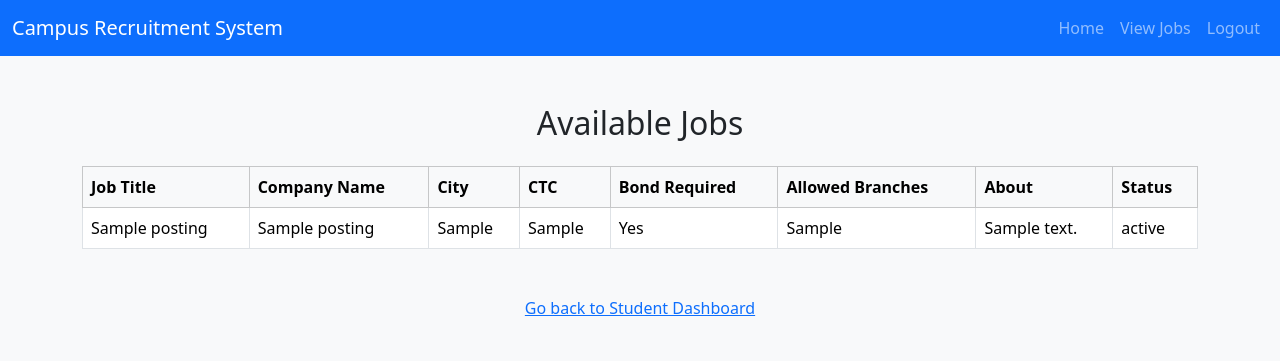
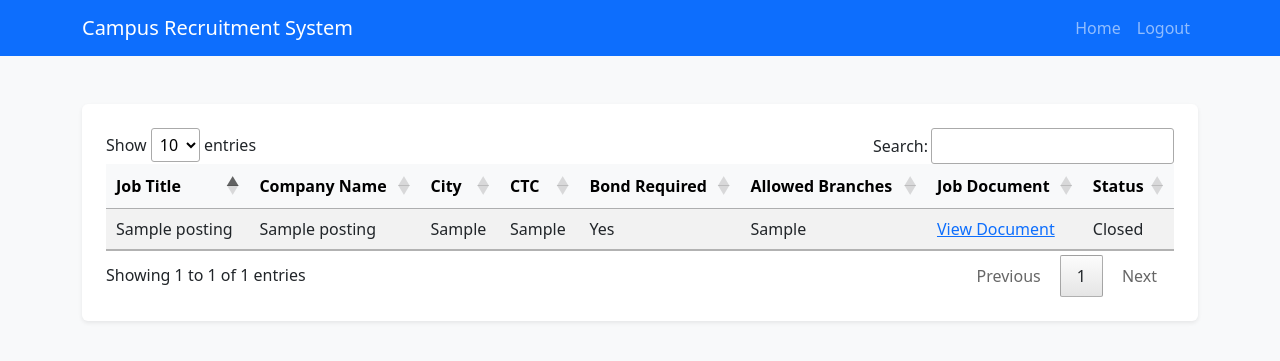
Before and after one commit to Kenil-08/Campus-Recruitment-Management-System, a PHP site: page /students/view_jobs.php in a window 1280 px wide. Shown: the top 361 px of the page. Run offline with PHP 8.4, Linux system fonts and the light colour scheme; tables that the repository leaves empty or names only in its code hold one stand-in row (values such as "Sample post"); some libraries are stand-ins or nearby versions.

Commit message:
Shows Jobs Table

```diff
--- a/students/view_jobs.php
+++ b/students/view_jobs.php
@@ -2,7 +2,7 @@
 include '../db.php'; // Adjust the path to your database connection file
 
 // Fetch job postings from the job_postings table
-$query = "SELECT job_title, company_name, city, ctc, bond, allowed_branch, about, status FROM job_postings";
+$query = "SELECT job_title, company_name, city, ctc, bond, allowed_branch, status, job_document FROM job_postings";
 $result = mysqli_query($conn, $query);
 
 if (!$result) {
@@ -17,73 +17,83 @@ if (!$result) {
     <meta charset="UTF-8">
     <meta name="viewport" content="width=device-width, initial-scale=1.0">
     <title>View Jobs</title>
-    <link href="https://cdn.jsdelivr.net/npm/bootstrap@5.3.0-alpha1/dist/css/bootstrap.min.css" rel="stylesheet">
+    <link href="https://cdn.jsdelivr.net/npm/bootstrap@5.3.0/dist/css/bootstrap.min.css" rel="stylesheet">
+    <link rel="stylesheet" href="https://cdn.datatables.net/1.11.5/css/jquery.dataTables.min.css">
+    <script src="https://code.jquery.com/jquery-3.5.1.js"></script>
+    <script src="https://cdn.datatables.net/1.11.5/js/jquery.dataTables.min.js"></script>
 </head>
 <body class="bg-light">
 
     <!-- Navbar -->
     <nav class="navbar navbar-expand-lg navbar-dark bg-primary">
-        <div class="container-fluid">
+        <div class="container">
             <a class="navbar-brand" href="student_dashboard.php">Campus Recruitment System</a>
-            <button class="navbar-toggler" type="button" data-bs-toggle="collapse" data-bs-target="#navbarNav" aria-controls="navbarNav" aria-expanded="false" aria-label="Toggle navigation">
-                <span class="navbar-toggler-icon"></span>
-            </button>
             <div class="collapse navbar-collapse" id="navbarNav">
                 <ul class="navbar-nav ms-auto">
                     <li class="nav-item">
                         <a class="nav-link" href="student_dashboard.php">Home</a>
                     </li>
                     <li class="nav-item">
-                        <a class="nav-link" href="view_jobs.php">View Jobs</a>
-                    </li>
-                    <li class="nav-item">
-                        <a class="nav-link" href="logout.php">Logout</a>
+                        <a class="nav-link" href="../index.php">Logout</a>
                     </li>
                 </ul>
             </div>
         </div>
     </nav>
 
-    <!-- Jobs Table -->
+    <!-- Jobs Data Table -->
     <div class="container mt-5">
-        <h2 class="text-center mb-4">Available Jobs</h2>
+        <div class="bg-white p-4 rounded shadow-sm">
 
-        <div class="table-responsive">
-            <table class="table table-bordered table-hover">
+            <table id="jobsTable" class="table table-striped">
                 <thead class="table-light">
                     <tr>
-                        <th>Job Title</th>
-                        <th>Company Name</th>
-                        <th>City</th>
-                        <th>CTC</th>
-                        <th>Bond Required</th>
-                        <th>Allowed Branches</th>
-                        <th>About</th>
-                        <th>Status</th>
+                        <th scope="col">Job Title</th>
+                        <th scope="col">Company Name</th>
+                        <th scope="col">City</th>
+                        <th scope="col">CTC</th>
+                        <th scope="col">Bond Required</th>
+                        <th scope="col">Allowed Branches</th>
+                        <th scope="col">Job Document</th>
+                        <th scope="col">Status</th>
                     </tr>
                 </thead>
                 <tbody>
                     <?php while ($row = mysqli_fetch_assoc($result)) : ?>
                         <tr>
-                            <td><?php echo $row['job_title']; ?></td>
-                            <td><?php echo $row['company_name']; ?></td>
-                            <td><?php echo $row['city']; ?></td>
-                            <td><?php echo $row['ctc']; ?></td>
+                            <td><?php echo htmlspecialchars($row['job_title']); ?></td>
+                            <td><?php echo htmlspecialchars($row['company_name']); ?></td>
+                            <td><?php echo htmlspecialchars($row['city']); ?></td>
+                            <td><?php echo htmlspecialchars($row['ctc']); ?></td>
                             <td><?php echo $row['bond'] ? 'Yes' : 'No'; ?></td>
-                            <td><?php echo $row['allowed_branch']; ?></td>
-                            <td><?php echo $row['about']; ?></td>
-                            <td><?php echo $row['status']; ?></td>
+                            <td><?php echo htmlspecialchars($row['allowed_branch']); ?></td>
+                            <td>
+                                <?php if ($row['job_document']) : ?>
+                                    <a href="../uploads/job_document/<?php echo htmlspecialchars($row['job_document']); ?>" target="_blank">View Document</a>
+                                <?php else : ?>
+                                    No document uploaded
+                                <?php endif; ?>
+                            </td>
+                            <td><?php echo $row['status'] == 1 ? 'Open' : 'Closed'; ?></td>
                         </tr>
                     <?php endwhile; ?>
                 </tbody>
             </table>
         </div>
-
-        <div class="text-center mt-4">
-            <a href="student_dashboard.php" class="btn btn-link">Go back to Student Dashboard</a>
-        </div>
     </div>
 
-    <script src="https://cdn.jsdelivr.net/npm/bootstrap@5.3.0-alpha1/dist/js/bootstrap.bundle.min.js"></script>
+    <script>
+        $(document).ready(function() {
+            $('#jobsTable').DataTable({
+                "paging": true,    // Enable pagination
+                "searching": true, // Enable search functionality
+                "ordering": true,  // Enable column sorting
+                "info": true,      // Enable information text
+                "lengthMenu": [5, 10, 25, 50], // Control page length options
+                "pageLength": 10   // Set initial page length
+            });
+        });
+    </script>
+    <script src="https://cdn.jsdelivr.net/npm/bootstrap@5.3.0/dist/js/bootstrap.bundle.min.js"></script>
 </body>
 </html>
```
Also changed, not shown: tpo/job_posting.php (+21 -24 lines), tpo/update_placement_status.php (added, +29 -0 lines).
